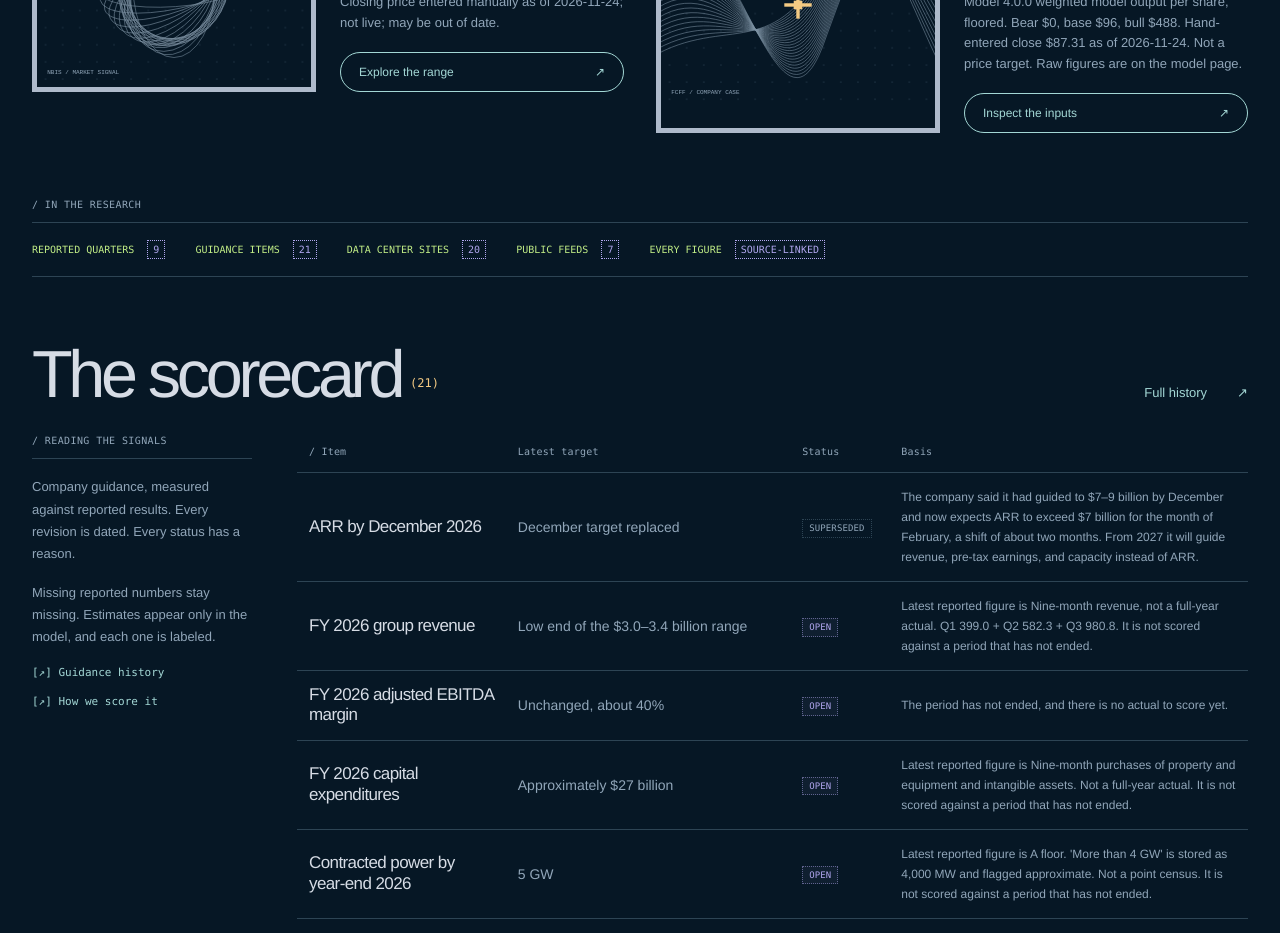
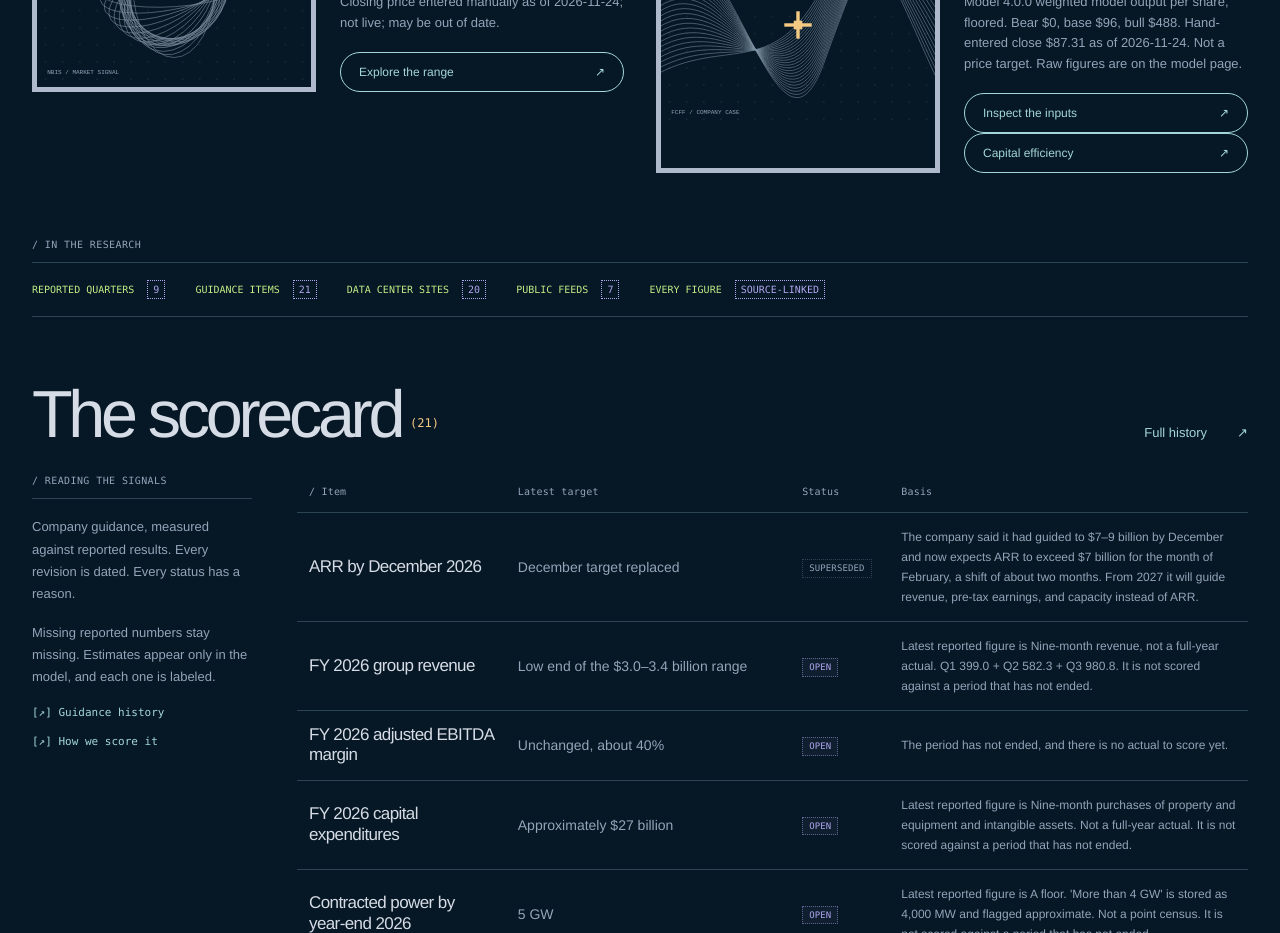
Before and after one commit to dfurry-boilermaker/nbismodel, a Next.js app: page / in a window 1280 px wide. Shown: the part 940-1873 px from the top of the page. Built offline with nearby package versions, Linux system fonts and the light colour scheme.

Commit message:
Link to capital efficiency from homepage valuation feature

```diff
--- a/app/page.tsx
+++ b/app/page.tsx
@@ -56,6 +56,7 @@ export default function HomePage() {
               <div className="feature-value">{dollars(weighted)}</div>
               <p className="feature-note">Model {MODEL_VERSION} weighted model output per share, floored. Bear {dollars(headlineValue(cases[0]))}, base {dollars(headlineValue(cases[1]))}, bull {dollars(headlineValue(cases[2]))}. Hand-entered close ${REFERENCE_CLOSE.value.toFixed(2)} as of {REFERENCE_CLOSE.asOf}. Not a price target. Raw figures are on the model page.</p>
               <Link href="/models" className="pill-link">Inspect the inputs <span aria-hidden="true">↗</span></Link>
+              <Link href="/models#capital-efficiency" className="pill-link">Capital efficiency <span aria-hidden="true">↗</span></Link>
             </div>
           </div>
         </article>
```
